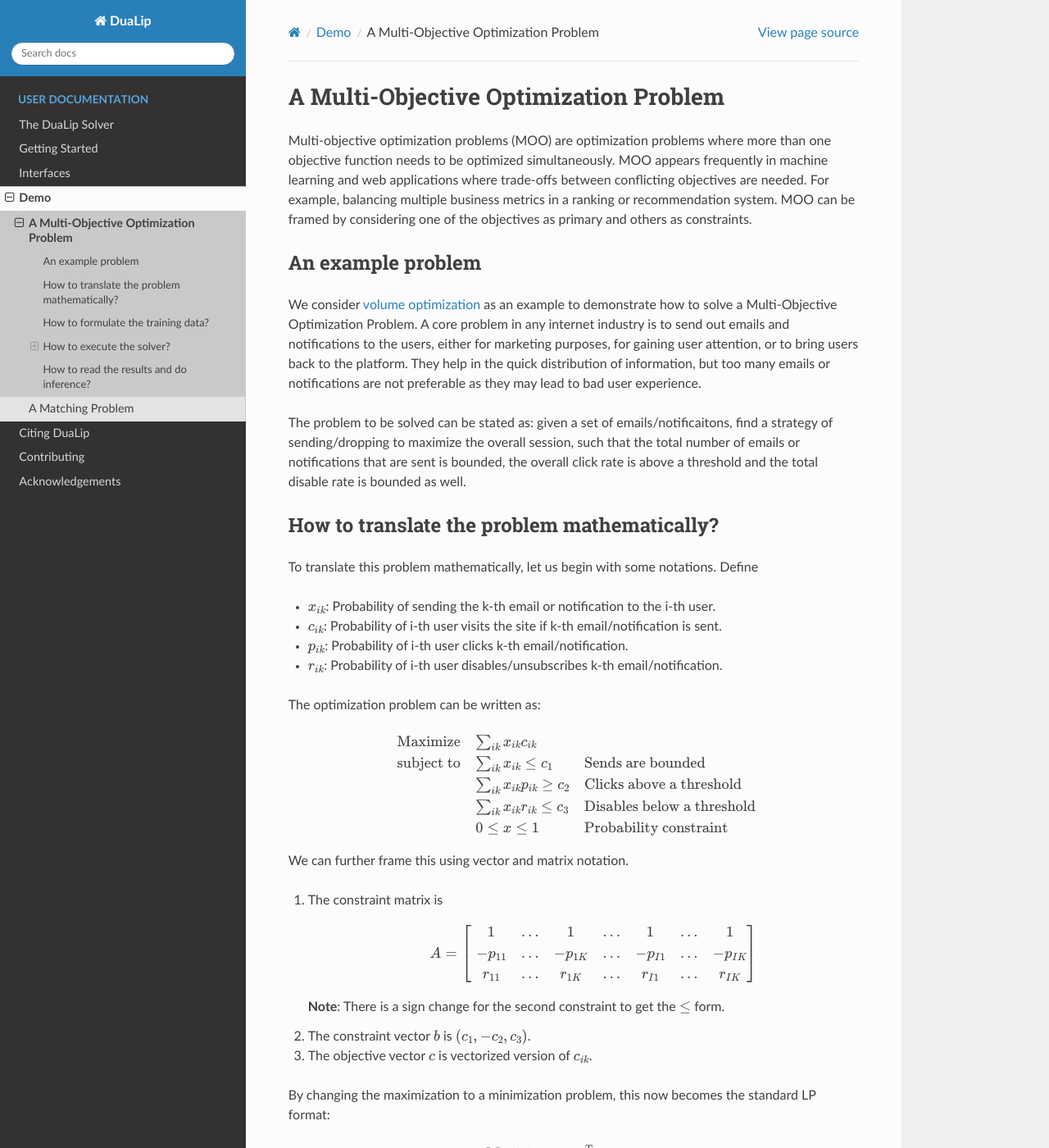
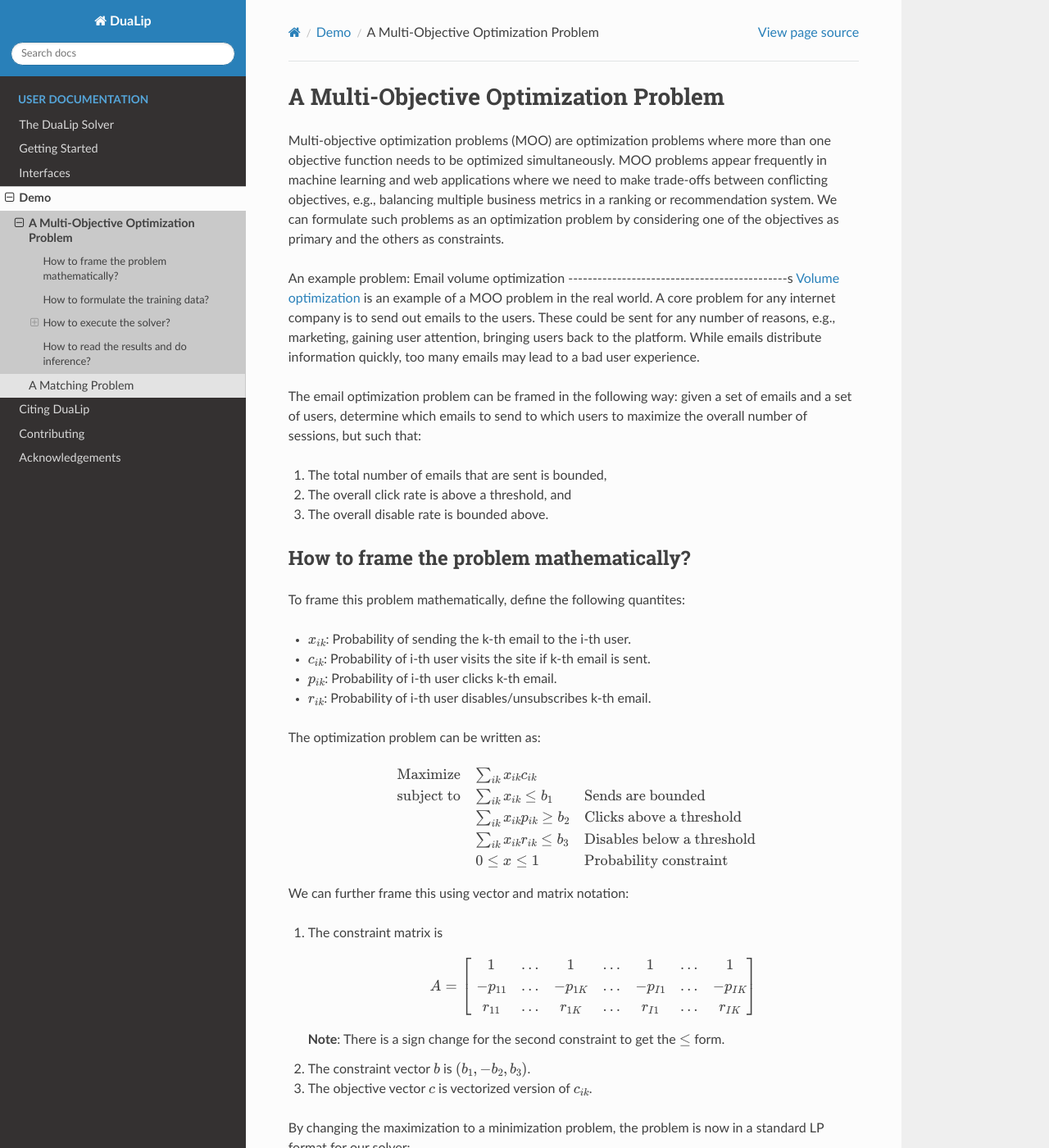
Before and after one commit to linkedin/DuaLip, a Sphinx documentation site: the page built from docs/demo/moo.rst, in a window 1280 px wide and 1400 px high. Shown: the whole window at 82% size. Built offline with Sphinx 7.4.7 and the Read the Docs theme 2.0.0, drawn with Linux system fonts in a browser that asks for light colours; some of the changed text lies outside the part shown.

```diff
--- a/docs/demo/moo.rst
+++ b/docs/demo/moo.rst
@@ -1,39 +1,39 @@
 A Multi-Objective Optimization Problem
 ============================================
-Multi-objective optimization problems (MOO) are optimization problems where more than one objective function needs to be optimized simultaneously. MOO appears frequently in machine learning and web applications where trade-offs between conflicting objectives are needed. For example, balancing multiple business metrics in a ranking or recommendation system. MOO can be framed by considering one of the objectives as primary and others as constraints.
+Multi-objective optimization problems (MOO) are optimization problems where more than one objective function needs to be optimized simultaneously. MOO problems appear frequently in machine learning and web applications where we need to make trade-offs between conflicting objectives, e.g., balancing multiple business metrics in a ranking or recommendation system. We can formulate such problems as an optimization problem by considering one of the objectives as primary and the others as constraints.
 
-An example problem
-------------------
-We consider `volume optimization <https://www.kdd.org/kdd2016/papers/files/adf0710-guptaA.pdf>`_ as an example to demonstrate how to solve a Multi-Objective Optimization Problem.
-A core problem in any internet industry is to send out emails and notifications to the users,
-either for marketing purposes, for gaining user attention, or to bring users back to the platform. They help in the
-quick distribution of information, but too many emails or notifications are not preferable as they may lead to bad user
-experience.
+An example problem: Email volume optimization
+---------------------------------------------s
+`Volume optimization <https://www.kdd.org/kdd2016/papers/files/adf0710-guptaA.pdf>`_ is an example of a MOO problem in the real world.
+A core problem for any internet company is to send out emails to the users. These could be sent for any number of reasons, e.g., marketing, gaining user attention, bringing users back to the platform. While emails distribute information quickly, too many emails may lead to a bad user experience.
 
-The problem to be solved can be stated as: given a set of emails/notificaitons, find a strategy of sending/dropping to maximize the overall session,
-such that the total number of emails or notifications that are sent is bounded, the overall click rate is above a threshold and the total disable rate is bounded as well.
+The email optimization problem can be framed in the following way: given a set of emails and a set of users, determine which emails to send to which users to maximize the overall number of sessions, but such that:
 
-How to translate the problem mathematically?
---------------------------------------------
-To translate this problem mathematically, let us begin with some notations. Define
+#. The total number of emails that are sent is bounded,
+#. The overall click rate is above a threshold, and
+#. The overall disable rate is bounded above.
 
-* :math:`x_{ik}`: Probability of sending the k-th email or notification to the i-th user.
-* :math:`c_{ik}`: Probability of i-th user visits the site if k-th email/notification is sent.
-* :math:`p_{ik}`: Probability of i-th user clicks k-th email/notification.
-* :math:`r_{ik}`: Probability of i-th user disables/unsubscribes k-th email/notification.
+How to frame the problem mathematically?
+----------------------------------------
+To frame this problem mathematically, define the following quantites:
+
+* :math:`x_{ik}`: Probability of sending the k-th email to the i-th user.
+* :math:`c_{ik}`: Probability of i-th user visits the site if k-th email is sent.
+* :math:`p_{ik}`: Probability of i-th user clicks k-th email.
+* :math:`r_{ik}`: Probability of i-th user disables/unsubscribes k-th email.
 
 The optimization problem can be written as:
 
 .. math::
   \begin{array}{ll}
     \mbox{Maximize} & \sum_{ik} x_{ik} c_{ik} &\\
-    \mbox{subject to} & \sum_{ik} x_{ik} \leq c_1 & \text{Sends are bounded} \\
-    & \sum_{ik} x_{ik} p_{ik} \geq c_2 & \text{Clicks above a threshold} \\
-    & \sum_{ik} x_{ik} r_{ik} \leq c_3 & \text{Disables below a threshold} \\
+    \mbox{subject to} & \sum_{ik} x_{ik} \leq b_1 & \text{Sends are bounded} \\
+    & \sum_{ik} x_{ik} p_{ik} \geq b_2 & \text{Clicks above a threshold} \\
+    & \sum_{ik} x_{ik} r_{ik} \leq b_3 & \text{Disables below a threshold} \\
     & 0 \leq x \leq 1 & \text{Probability constraint} \\
   \end{array}
 
-We can further frame this using vector and matrix notation.
+We can further frame this using vector and matrix notation:
 
 #. The constraint matrix is
 
@@ -45,10 +45,10 @@ We can further frame this using vector and matrix notation.
             \end{bmatrix}
 
    **Note**: There is a sign change for the second constraint to get the :math:`\leq` form.
-#. The constraint vector :math:`b` is :math:`\\(c_1, -c_2, c_3)`.
+#. The constraint vector :math:`b` is :math:`\\(b_1, -b_2, b_3)`.
 #. The objective vector :math:`c` is vectorized version of :math:`c_{ik}`.
 
-By changing the maximization to a minimization problem, this now becomes the standard LP format:
+By changing the maximization to a minimization problem, the problem is now in a standard LP format for our solver:
 
 .. math::
   \begin{array}{ll}
@@ -79,9 +79,9 @@ The matrix A will be
     & 1    &\; 1    &\; 1 \\
     & -0.4  &\; -0.6  &\; -0.1 \\
     & 0.02 &\; 0.01 &\; 0.03 \\
-  \end{bmatrix}
+  \end{bmatrix},
 
-The vector b will be (2, -1, 0.03). Vector c will be (-0.3, -0.5, -0.1).
+the vector :math:`b` will be :math:`(2, -1, 0.03)`, and the vector :math:`c` will be :math:`(-0.3, -0.5, -0.1)`.
 The solver takes ACBlock and vectorB as two inputs. We require the input to be in the :ref:`Input Format`.
 
 ACBlock:
@@ -92,6 +92,8 @@ ACBlock:
 	{"id":2,"a":[[1.0],[-0.6],[0.01]],"c":[-0.5]}
 	{"id":3,"a":[[1.0],[-0.1],[0.03]],"c":[-0.1]}
 
+Each line in the data above correponds to one email (indexed by `k`). Index `i` of :code:`a` in line `k` is the coefficient associated with email `k` in constraint `i`. :code:`c` in line `k` is the coefficient associated with email `k` in the objective function to be minimized.
+
 vectorB:
 
 .. code:: json
@@ -99,6 +101,8 @@ vectorB:
 	{"row":1,"value":2.0}
 	{"row":2,"value":-1.0}
 	{"row":3,"value":0.03}
+
+Each line in the data above correponds to one constraint. The :code:`value` is simply the right-hand side of that constraint.
 
 How to execute the solver?
 --------------------------
@@ -126,7 +130,7 @@ A sample unit test dataset of MOO has been prepared under directory data/moo.
 
 Run the solver
 ^^^^^^^^^^^^^^^^^^^^^^^^^
-The solver can be run locally with spark-submit:
+The solver can be run locally with :code:`spark-submit`. Below is an example of how to run the solver with specified parameters. (**Note:** The name of the :code:`.jar` file on your machine might be slightly different from :code:`./dualip/build/libs/dualip_2.12.jar` due to differing version numbers. Please replace the filename with the one on your machine if necessary.)
 
 .. code:: bash
 
@@ -148,13 +152,11 @@ The solver can be run locally with spark-submit:
 
 How to read the results and do inference?
 -----------------------------------------
-There are two scenarios when reading the results. We can directly use the primal as decision variables. This is useful for a static system or batch processing.
-Or we can use the dual to recover primal. This is useful when the system is dynamic and there are new items coming in. We can get the primal decision variable
-:math:`x_{ij}` without even solving the optimization problem. This allows us to work in a low-latency environment as required by most internet applications.
+There are two scenarios when reading the results. First, we can use the optimal primal values directly as decision variables. This is useful for a static system or batch processing.
 
-The mechanism of solving such problems in industry is to first solve an extreme-scale problem to generate the duals and then use the duals in a low-latency environment to recover the primal, without the need of solving any optimization problem for every new item that is coming into
-the ecosystem.
+Second, we can use the optimal dual values to recover primal. This is useful when the system is dynamic and there are new items coming in. We can get the primal decision variable
+:math:`x_{ij}` without solving the extreme-scale optimization problem again. This allows us to work in a low-latency environment as required by most internet applications.
 
 .. note::
 	The above method for re-using the dual variable works as long as the score distribution of the new items
-	matches that of the old items which were used to solve the Problem. To prevent staleness, in practice, the optimization problem is solved at a regular cadence.
+	matches that of the old items which were used to solve the MOO problem. To prevent staleness in practice, the optimization problem is re-solved at a regular cadence.
--- a/docs/solver/index.rst
+++ b/docs/solver/index.rst
@@ -121,8 +121,7 @@ The smoothness of :math:`g_\gamma` decreases as the number of constraints increa
 A small :math:`\gamma` makes the optimizer's convergence prohibitively slow, while a large :math:`\gamma` reduces the accuracy of
 the solution. We define a practical criterion for sufficient convergence for a given :math:`\gamma` and
 implement a stage-wise algorithm that automatically reduces :math:`\gamma` when the criterion is met to
-prefer more accurate solutions. For details, please see Section 4 of `Ramanath et al. (2021)
-<https://arxiv.org/abs/2103.05277>`_.
+prefer more accurate solutions. For details, please see Section 3 of `Basu et al. (2020) <http://proceedings.mlr.press/v119/basu20a/basu20a.pdf>`_.
 
 .. _convergence :
 
```
Also changed, not shown: other parts of docs/demo/moo.rst (+7 -7 lines), docs/demo/matching.rst (+34 -39 lines), docs/index.rst (+7 -7 lines), docs/interfaces/logging.rst (+11 -11 lines), docs/interfaces/parameters.rst (+5 -5 lines), 2 other files.
